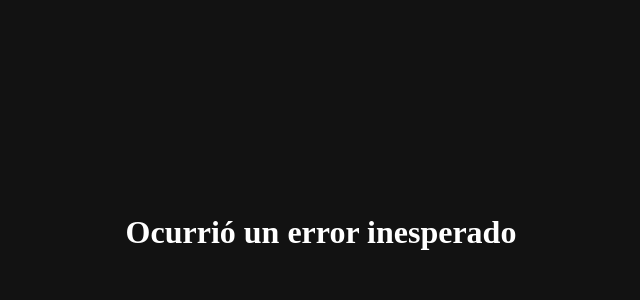
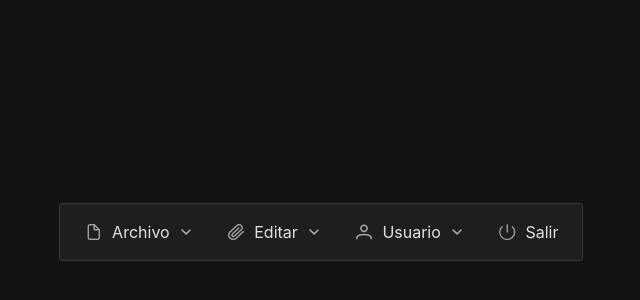
Before and after one commit to Javier-WH/grade_masterFE, a React (Vite) app: page /teacher in a window 1280 px wide. Shown: the part 168-468 px from the top of the page, without its empty margins (319-959 px from the left). Built offline with nearby package versions, Linux system fonts and the light colour scheme.

Commit message:
menu added

```diff
--- a/src/routes/routes.jsx
+++ b/src/routes/routes.jsx
@@ -1,6 +1,6 @@
 import {createBrowserRouter} from "react-router-dom"
 import Login from '../views/login/login.jsx'
-import Logo from "../views/logo/logo.jsx";
+import TeacherPanel from "../views/teacherPanel/teacherPanel.jsx";
 
 
 const router = createBrowserRouter([
@@ -11,8 +11,8 @@ const router = createBrowserRouter([
 
   },
   {
-    path: "/hola",
-    element: <h1>Hola!!!!!!</h1>,
+    path: "/teacher",
+    element: <TeacherPanel/>,
     errorElement: <h1>Ocurrió un error inesperado</h1>
   }
 ]);
--- a/src/views/login/login.jsx
+++ b/src/views/login/login.jsx
@@ -2,7 +2,7 @@ import { useContext, useState } from 'react'
 import UserInput from '../../components/inputs/userInput.jsx'
 import BasicPassword from '../../components/inputs/passwordInput.jsx'
 import { Button } from 'primereact/button';
-//import {useNavigate} from 'react-router-dom';
+import {useNavigate} from 'react-router-dom';
 import { ToastContext } from '../../context/toastContext.jsx';
 //import { ConfirmDialogContext } from '../../context/confirmDialogoContext.jsx';
 import Logo from '../logo/logo.jsx';
@@ -10,7 +10,7 @@ import './login.css'
 
 export default function Login(){
 
-  //const navigate = useNavigate()
+  const navigate = useNavigate()
   const { showToast } = useContext(ToastContext)
   //const { showConfirmDialog} = useContext(ConfirmDialogContext);
   const [passValue, setPassValue] = useState("")
@@ -21,7 +21,7 @@ export default function Login(){
   }*/
 
   const handleLogin = ()=>{
-    //navigate("/hola")
+    navigate("/teacher")
     showToast(
       {
         severity: 'success',
--- a/src/views/logo/logo.jsx
+++ b/src/views/logo/logo.jsx
@@ -1,5 +1,3 @@
-
-
 export default function Logo(){
   return <svg
   version="1.0"
--- /dev/null
+++ b/src/views/teacherPanel/panelComponets/menu.jsx
@@ -0,0 +1,113 @@
+import { Menubar } from 'primereact/menubar';
+
+export default function TeacherPanelMenu() {
+    const items = [
+        {
+            label: 'Archivo',
+            icon: 'pi pi-fw pi-file',
+            items: [
+                {
+                    label: 'Secciones',
+                    icon: 'pi pi-fw pi-book',
+                    items: [
+                        {
+                            label: 'Ingles primero de ciencias A',
+                            icon: 'pi pi-fw pi-bookmark'
+                        },
+                        {
+                            label: 'Ingles primero de ciencias B',
+                            icon: 'pi pi-fw pi-bookmark'
+                        },
+                              {
+                            label: 'Castellano primer año A',
+                            icon: 'pi pi-fw pi-bookmark'
+                        },
+                        {
+                            label: 'Castellano segundo año A',
+                            icon: 'pi pi-fw pi-bookmark'
+                        },
+                        {
+                            label: 'Castellano primer año B',
+                            icon: 'pi pi-fw pi-bookmark'
+                        },
+                        {
+                            label: 'Castellano segundo año B',
+                            icon: 'pi pi-fw pi-bookmark'
+                        },
+
+                    ]
+                },
+                {
+                  label: 'Plan de evaluación',
+                  icon: 'pi pi-fw pi-calendar',
+                      items: [
+                        {
+                            label: 'Agregar Plan',
+                            icon: 'pi pi-fw pi-calendar-plus'
+                        },
+                           {
+                            label: 'Editar Plan',
+                            icon: 'pi pi-fw pi-calendar-plus'
+                        }
+                    ]
+                },
+                {
+                  separator: true
+                },
+                {
+                    label: 'Guardar',
+                    icon: 'pi pi-fw pi-save'
+                }
+            ]
+        },
+        {
+            label: 'Editar',
+            icon: 'pi pi-fw pi-paperclip',
+            items: [
+                {
+                    label: 'Imprimir planilla',
+                    icon: 'pi pi-fw pi-print'
+                },
+                {
+                    label: 'Imprimir planilla vacía',
+                    icon: 'pi pi-fw pi-print'
+                },
+                {
+                    label: 'Generar PDF',
+                    icon: 'pi pi-fw pi-file-pdf'
+                },
+                {
+                    label: 'Generar Excel',
+                    icon: 'pi pi-fw pi-file-excel'
+                },
+
+            ]
+        },
+        {
+            label: 'Usuario',
+            icon: 'pi pi-fw pi-user',
+            items: [
+                {
+                    label: 'Editar datos de usuario',
+                    icon: 'pi pi-fw pi-user-edit',
+
+                },
+                {
+                    label: 'Cambiar contraseña',
+                    icon: 'pi pi-fw pi-key',
+
+                }
+            ]
+        },
+        {
+            label: 'Salir',
+            icon: 'pi pi-fw pi-power-off'
+        }
+    ];
+
+    return (
+        <div className="card">
+            <Menubar model={items} />
+        </div>
+    )
+}
--- /dev/null
+++ b/src/views/teacherPanel/teacherPanel.jsx
@@ -0,0 +1,9 @@
+import TeacherPanelMenu from "./panelComponets/menu"
+
+
+export default function TeacherPanel (){
+
+  return <div>
+    <TeacherPanelMenu/>
+  </div>
+}
```
Also changed, not shown: src/components/toast/toast.jsx (deleted, +0 -32 lines).
